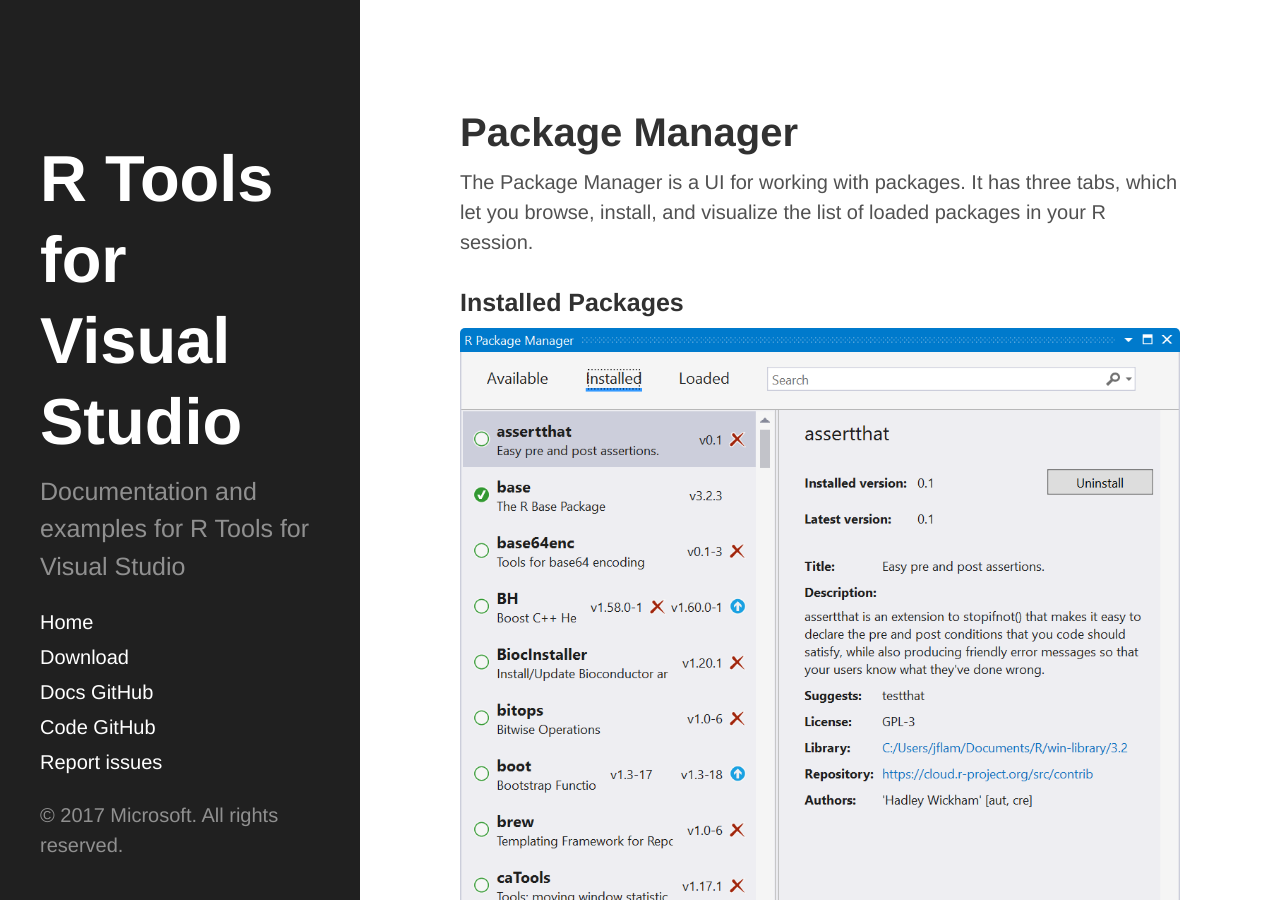
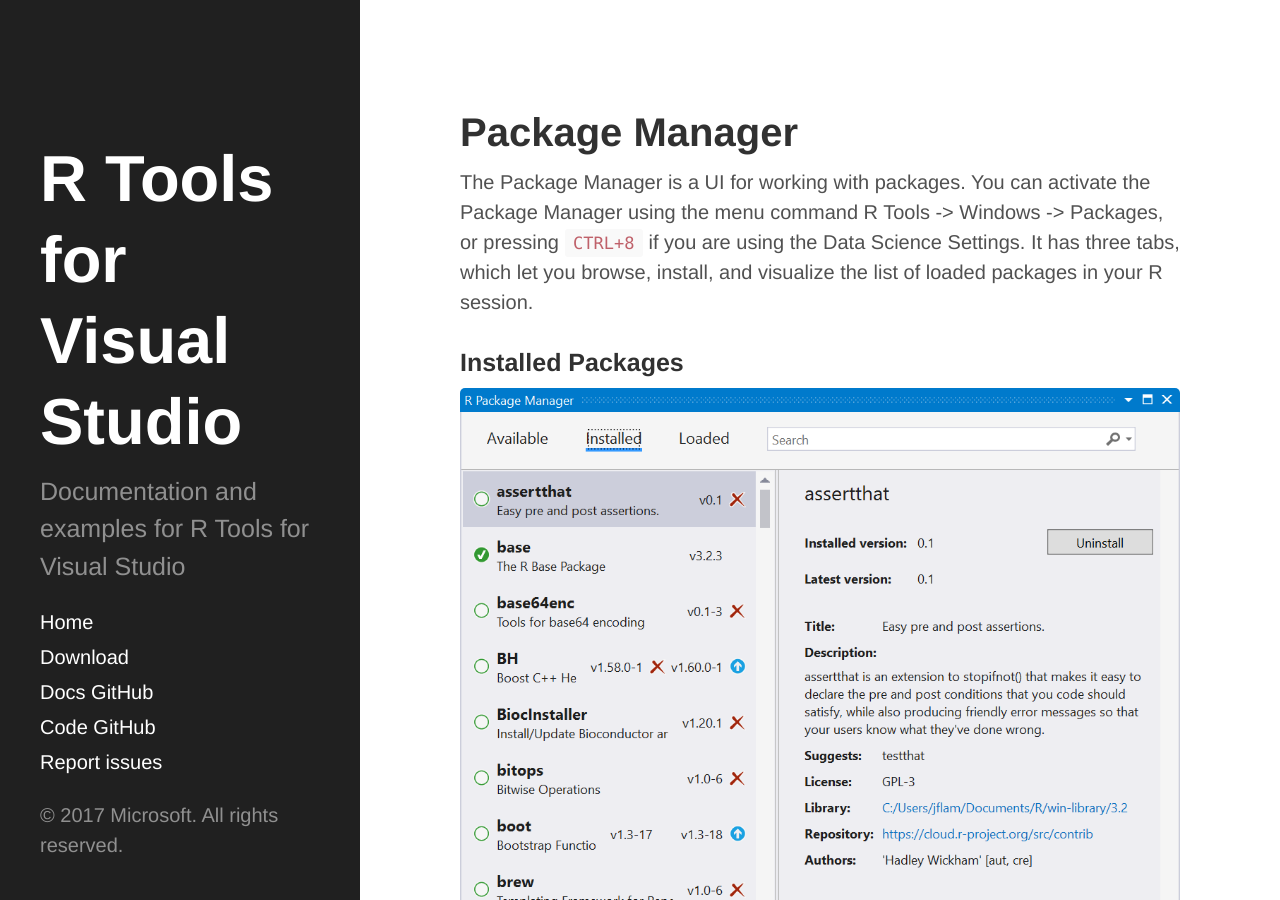
Before and after one commit to microsoft/RTVS-docs, a Jekyll site: the page built from package-manager.md, in a window 1280 px wide and 900 px high. Built offline with Jekyll 4.4.1, drawn with Linux system fonts in a browser that asks for light colours; our own code applies the rules of GitHub Pages for plain Markdown files.

Commit message:
Updating package manager documentation

```diff
--- a/package-manager.md
+++ b/package-manager.md
@@ -4,17 +4,19 @@
 
 # Package Manager
 
-The Package Manager is a UI for working with packages. It has three tabs, which
-let you browse, install, and visualize the list of loaded packages in your R
-session.
+The Package Manager is a UI for working with packages. You can activate the
+Package Manager using the menu command R Tools -> Windows -> Packages, or
+pressing `CTRL+8` if you are using the Data Science Settings. It has three tabs,
+which let you browse, install, and visualize the list of loaded packages in your
+R session.
 
 ### Installed Packages
 
 ![](media/package_manager_installed.png)
 
-The default tab is the Installed Packages tab, which provides a list of all installed and
-loaded packages. If there is a green dot next to a package, it indicates that
-the package is also loaded into your R session.
+The default tab is the Installed Packages tab, which provides a list of all
+installed and loaded packages. If there is a green dot next to a package, it
+indicates that the package is also loaded into your R session.
 
 Installed packages can also be uninstalled by clicking on the red "x" to the
 right of each listed package. The presence of a blue up arrow to the right of
```
